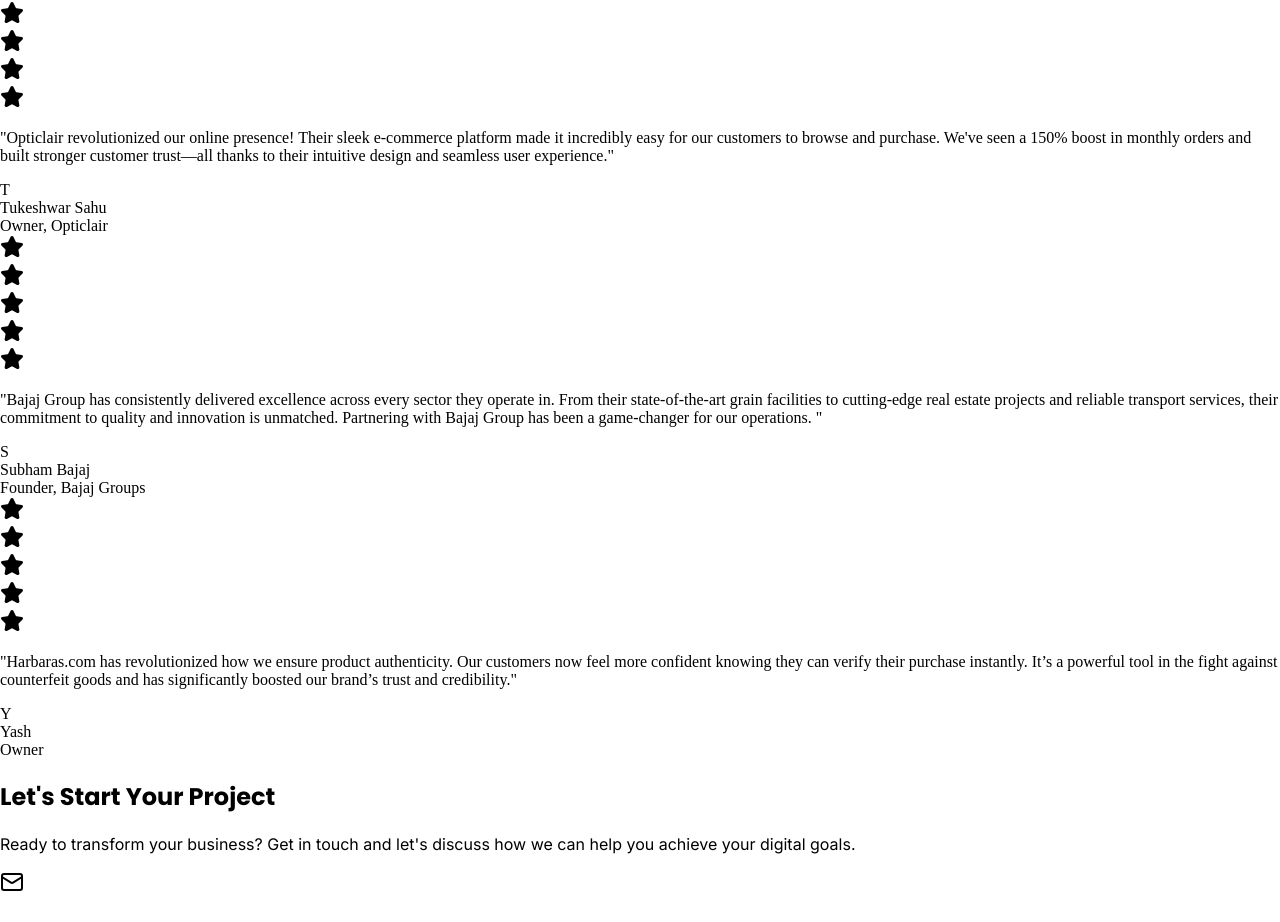
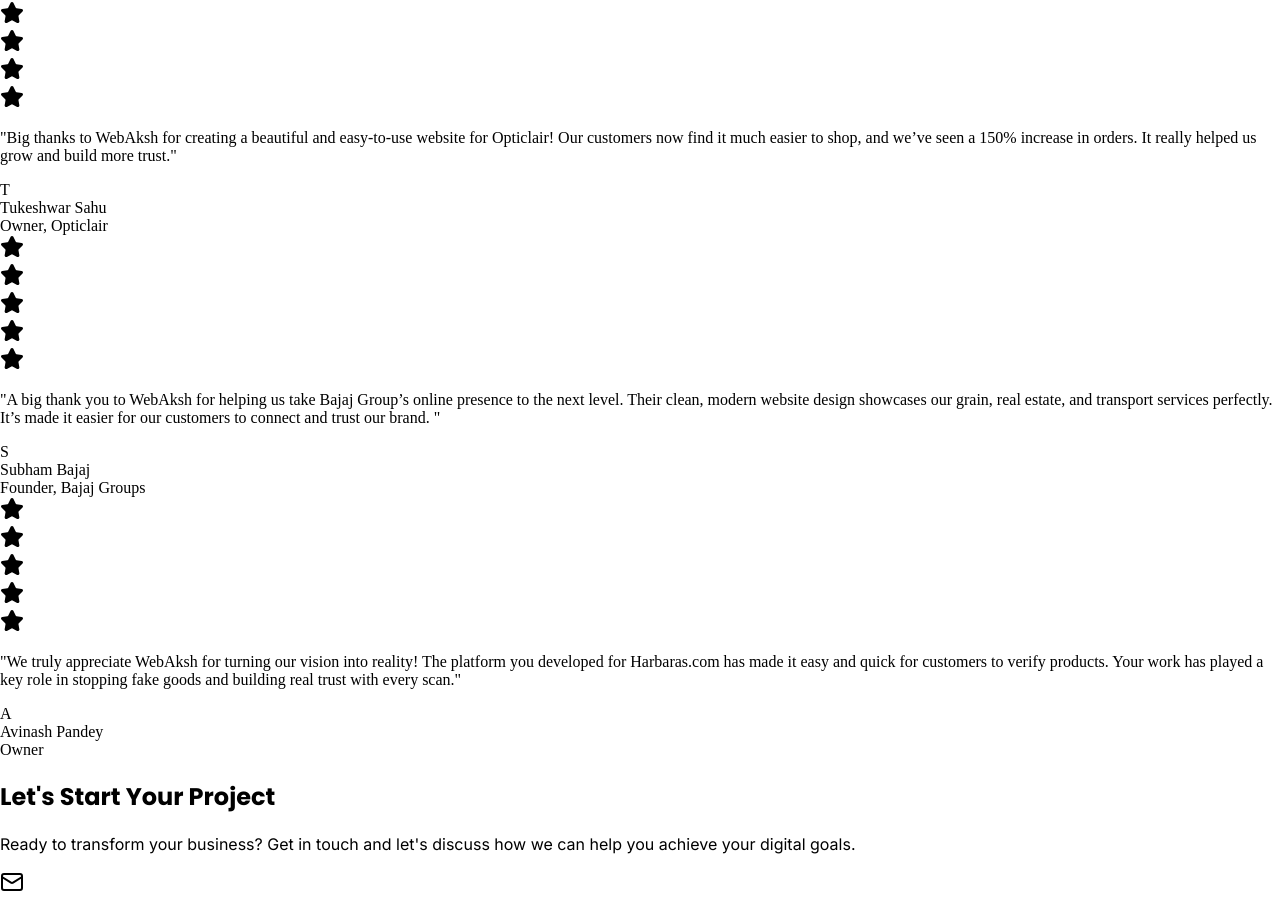
Before and after one commit to MrNaveen669/webaksh, a React (Vite) app in the folder client/: page / in a window 1280 px wide. Shown: the part 6198-7120 px from the top of the page. Built offline with nearby package versions, Linux system fonts and the light colour scheme.

Commit message:
Update testimonials.tsx

```diff
--- a/client/src/components/testimonials.tsx
+++ b/client/src/components/testimonials.tsx
@@ -4,24 +4,24 @@ import { Star } from "lucide-react";
 export default function Testimonials() {
   const testimonials = [
     {
-      content: "Opticlair revolutionized our online presence! Their sleek e-commerce platform made it incredibly easy for our customers to browse and purchase. We've seen a 150% boost in monthly orders and built stronger customer trust—all thanks to their intuitive design and seamless user experience.",
+      content: "Big thanks to WebAksh for creating a beautiful and easy-to-use website for Opticlair! Our customers now find it much easier to shop, and we’ve seen a 150% increase in orders. It really helped us grow and build more trust.",
       author: "Tukeshwar Sahu",
       role: "Owner, Opticlair",
       avatar: "T",
       gradient: "from-indigo-500 to-purple-500"
     },
     {
-      content: "Bajaj Group has consistently delivered excellence across every sector they operate in. From their state-of-the-art grain facilities to cutting-edge real estate projects and reliable transport services, their commitment to quality and innovation is unmatched. Partnering with Bajaj Group has been a game-changer for our operations.  ",
+      content: "A big thank you to WebAksh for helping us take Bajaj Group’s online presence to the next level. Their clean, modern website design showcases our grain, real estate, and transport services perfectly. It’s made it easier for our customers to connect and trust our brand.  ",
       author: "Subham Bajaj",
       role: "Founder, Bajaj Groups",
       avatar: "S",
       gradient: "from-cyan-500 to-emerald-500"
     },
     {
-      content: "Harbaras.com has revolutionized how we ensure product authenticity. Our customers now feel more confident knowing they can verify their purchase instantly. It’s a powerful tool in the fight against counterfeit goods and has significantly boosted our brand’s trust and credibility.",
-      author: "Yash",
+      content: "We truly appreciate WebAksh for turning our vision into reality! The platform you developed for Harbaras.com has made it easy and quick for customers to verify products. Your work has played a key role in stopping fake goods and building real trust with every scan.",
+      author: "Avinash Pandey",
       role: "Owner",
-      avatar: "Y",
+      avatar: "A",
       gradient: "from-pink-500 to-rose-500"
     }
   ];
```
